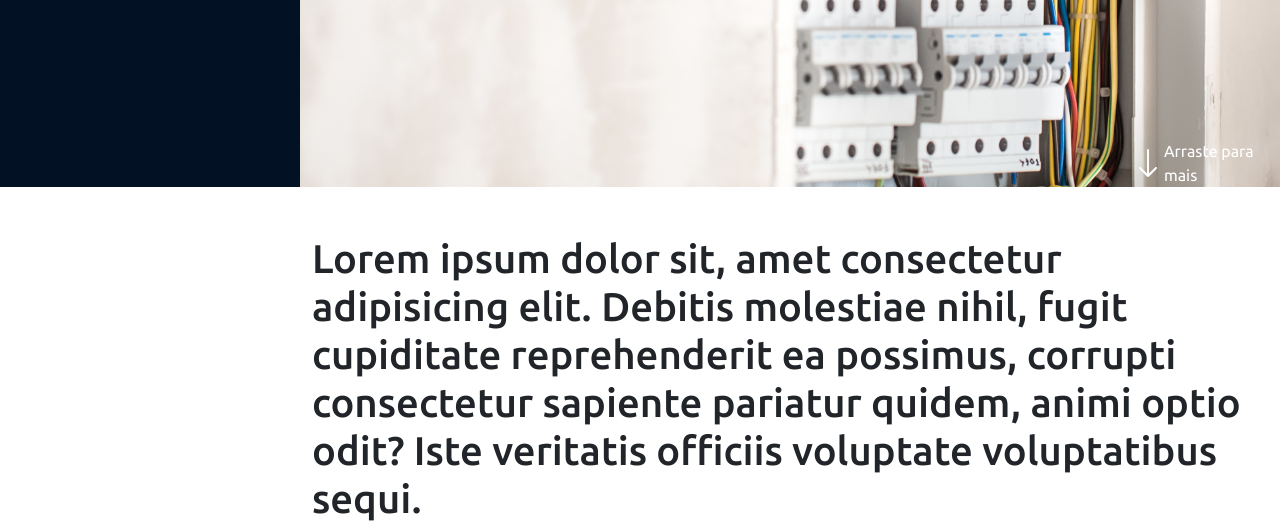
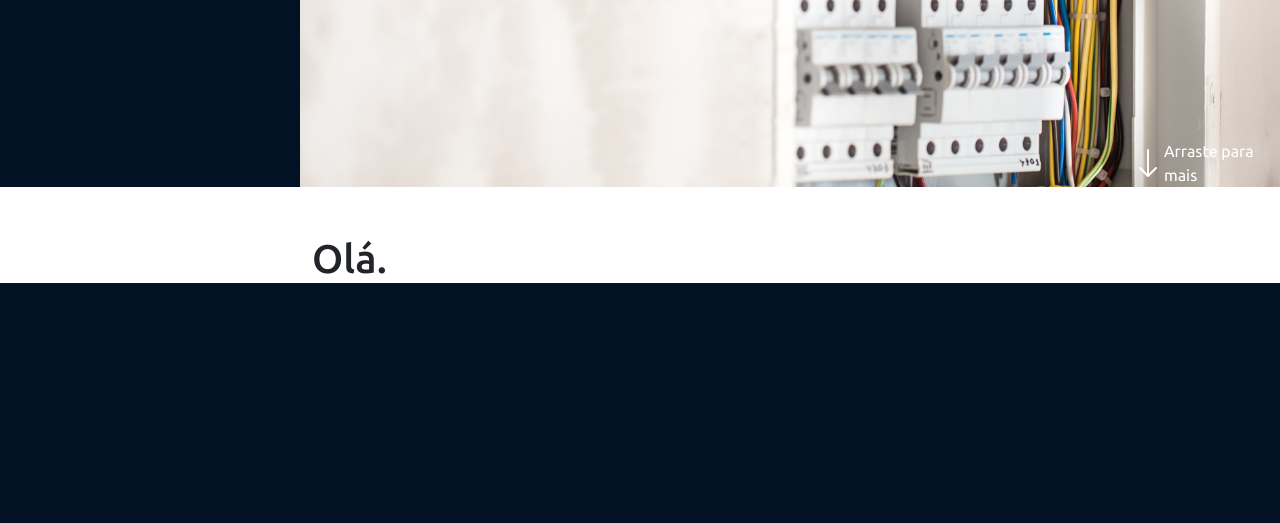
Before and after one commit to Doug-lima/Projeto-TD, a Flask app: page / in a window 1280 px wide. Shown: the part 613-1136 px from the top of the page. After the commit the page ends 896 px from the top, so only its background shows below. Run offline with Flask 2, Linux system fonts and the light colour scheme; some libraries are stand-ins or nearby versions.

Commit message:
Lorem Ipsum Apagado

```diff
--- a/templates/index.html
+++ b/templates/index.html
@@ -72,9 +72,7 @@
         </section>
 
         <section class="container mt-5" id="sobre">
-            <h1>Lorem ipsum dolor sit, amet consectetur adipisicing elit. Debitis molestiae nihil, fugit cupiditate
-                reprehenderit ea possimus, corrupti consectetur sapiente pariatur quidem, animi optio odit? Iste
-                veritatis officiis voluptate voluptatibus sequi.</h1>
+            <h1>Olá.</h1>
         </section>
     </main>
 
```
